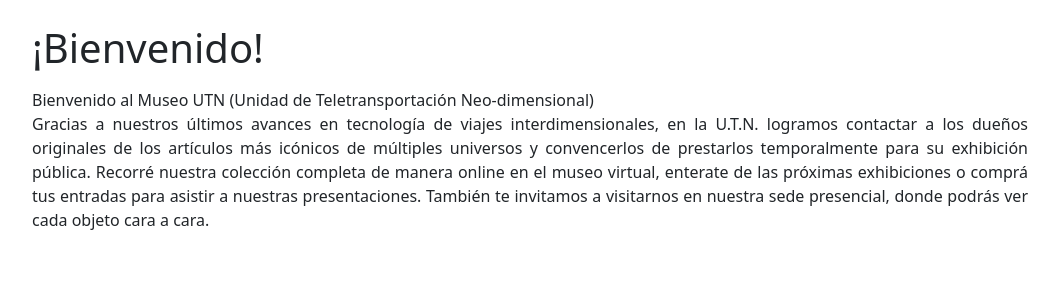
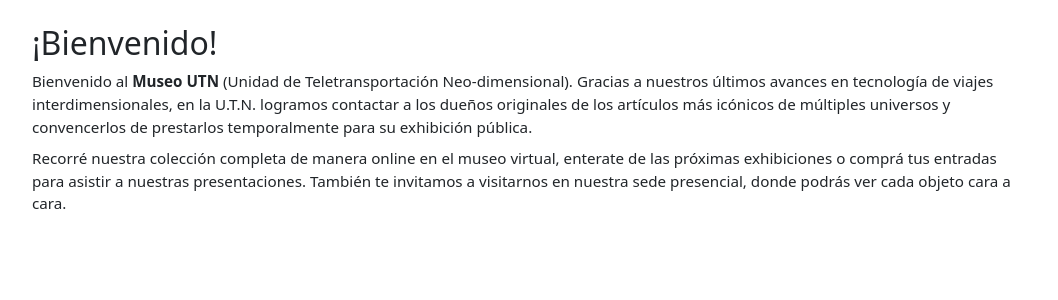
Before and after one commit to SantinoSimbel/JavaMuseoUTN, a Java web app: page / in a window 1280 px wide. Shown: the part 68-368 px from the top of the page, without its empty margins (110-1168 px from the left). Run offline with Tomcat 11, a stand-in JSP engine, Linux system fonts and the light colour scheme; data that the repository does not hold is empty.

Commit message:
arreglos del home

```diff
--- a/src/main/webapp/WEB-INF/home/index.jsp
+++ b/src/main/webapp/WEB-INF/home/index.jsp
@@ -11,12 +11,9 @@
 
 
     <%
-        LinkedList<Exhibition> exhibitionList =
-            (LinkedList<Exhibition>) request.getAttribute("someExhibitions");
-        LinkedList<Item> itemList =
-            (LinkedList<Item>) request.getAttribute("someItems");
-        LinkedList<Presentation> presentationList =
-            (LinkedList<Presentation>) request.getAttribute("somePresentations");
+        LinkedList<Exhibition> exhibitionList = (LinkedList<Exhibition>) request.getAttribute("someExhibitions");
+        LinkedList<Item> itemList = (LinkedList<Item>) request.getAttribute("someItems");
+        LinkedList<Presentation> presentationList = (LinkedList<Presentation>) request.getAttribute("somePresentations");
     %>
 </head>
 <body>
@@ -25,13 +22,21 @@
 
     <div class="container mt-4">
         <!-- Título -->
-        <div class="mx-auto px-4 px-md-5" style="max-width: 1100px;">
+        <div class="mx-auto px-3 px-md-5" style="max-width: 1100px;">
             <div class="px-1">
-                <h1>¡Bienvenido!</h1>
-                <p class="mt-3" style="text-align: justify;">
-                    Bienvenido al Museo UTN (Unidad de Teletransportación Neo-dimensional)
-         		   <br> Gracias a nuestros últimos avances en tecnología de viajes interdimensionales, en la U.T.N. logramos contactar a los dueños originales de los artículos más icónicos de múltiples universos y convencerlos de prestarlos temporalmente para su exhibición pública.
-            		Recorré nuestra colección completa de manera online en el museo virtual, enterate de las próximas exhibiciones o comprá tus entradas para asistir a nuestras presentaciones. También te invitamos a visitarnos en nuestra sede presencial, donde podrás ver cada objeto cara a cara.
+                <h1 class="fs-2 fs-md-1 mb-2">¡Bienvenido!</h1>
+
+                <p class="mt-2 mb-2 text-start lh-base" style="font-size: 0.95rem;">
+                    Bienvenido al <strong>Museo UTN</strong> (Unidad de Teletransportación Neo-dimensional).
+                    Gracias a nuestros últimos avances en tecnología de viajes interdimensionales, en la U.T.N.
+                    logramos contactar a los dueños originales de los artículos más icónicos de múltiples universos
+                    y convencerlos de prestarlos temporalmente para su exhibición pública.
+                </p>
+
+                <p class="mb-0 text-start lh-base" style="font-size: 0.95rem;">
+                    Recorré nuestra colección completa de manera online en el museo virtual, enterate de las
+                    próximas exhibiciones o comprá tus entradas para asistir a nuestras presentaciones. También te
+                    invitamos a visitarnos en nuestra sede presencial, donde podrás ver cada objeto cara a cara.
                 </p>
             </div>
         </div>
@@ -117,7 +122,7 @@
         			<h3 class="mb-0">Algunas de nuestras presentaciones</h3>
         			<a href="${pageContext.request.contextPath}/PresentationServlet?operation=userList"
         				class="btn btn-outline-secondary btn-sm rounded-pill px-3 btn-see-all">
-            			Ver todos <i class="bi bi-arrow-right ms-1"></i>
+            			Ver todas <i class="bi bi-arrow-right ms-1"></i>
         			</a>
     			</div>
 			</div>
@@ -214,7 +219,7 @@
         			<h3 class="mb-0">Algunas de nuestras exhibiciones</h3>
         			<a href="${pageContext.request.contextPath}/ExhibitionServlet?operation=userList"
         				class="btn btn-outline-secondary btn-sm rounded-pill px-3 btn-see-all">
-            			Ver todos <i class="bi bi-arrow-right ms-1"></i>
+            			Ver todas <i class="bi bi-arrow-right ms-1"></i>
         			</a>
     			</div>
 			</div>
```
